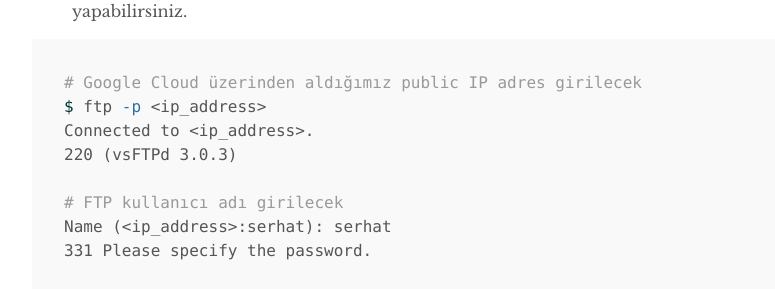
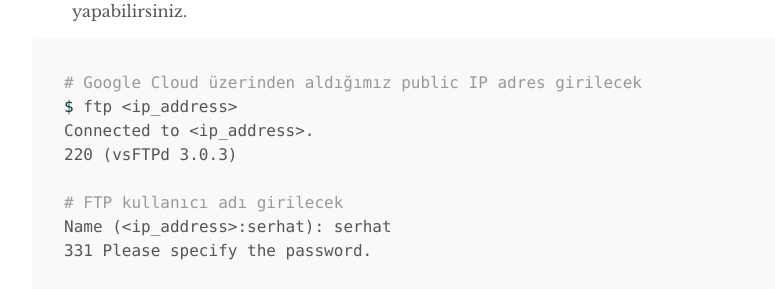
Before and after one commit to serhattsnmz/blog, a Jekyll site: the page built from _posts/2018-09-11-ftp-server-kurulumu.md, in a window 1280 px wide and 900 px high, scrolled down 6183 px. Shown: the part 163-452 px from the top of the window, without its empty margins (208-983 px from the left). Built offline with Jekyll 4.4.1, drawn with Linux system fonts in a browser that asks for light colours.

Commit message:
Not düzeltmeleri yapıldı.

````diff
--- a/_posts/2018-09-11-ftp-server-kurulumu.md
+++ b/_posts/2018-09-11-ftp-server-kurulumu.md
@@ -244,7 +244,7 @@ Protokoller :   tcp:40000-50000
 
 ```bash
 # Google Cloud üzerinden aldığımız public IP adres girilecek
-$ ftp -p <ip_address>
+$ ftp <ip_address>
 Connected to <ip_address>.
 220 (vsFTPd 3.0.3)
 
````
